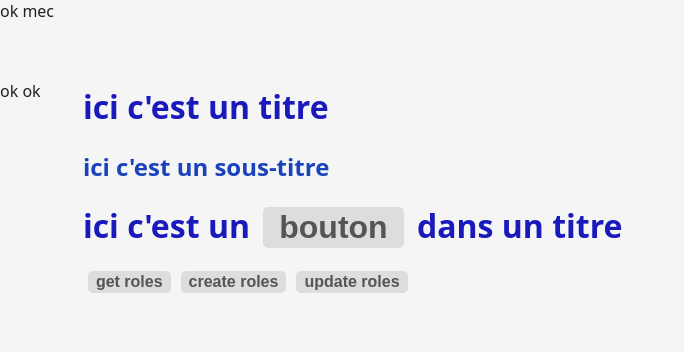
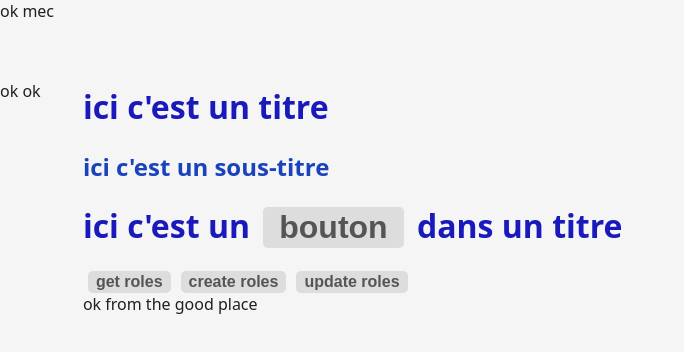
Before and after one commit to atmanali/idarati-mvp, a Next.js app: page / in a window 1280 px wide. Shown: the top 352 px of the page, without its empty margins (0-684 px from the left). Built offline with nearby package versions, Linux system fonts and the light colour scheme.

Commit message:
testing build job

```diff
--- a/pages/index.tsx
+++ b/pages/index.tsx
@@ -22,5 +22,6 @@ export default function () {
             <Button onClick={create}>create roles</Button>
             <Button onClick={update}>update roles</Button>
         </div>
+        <div>ok from the good place</div>
     </>)
 }
```
